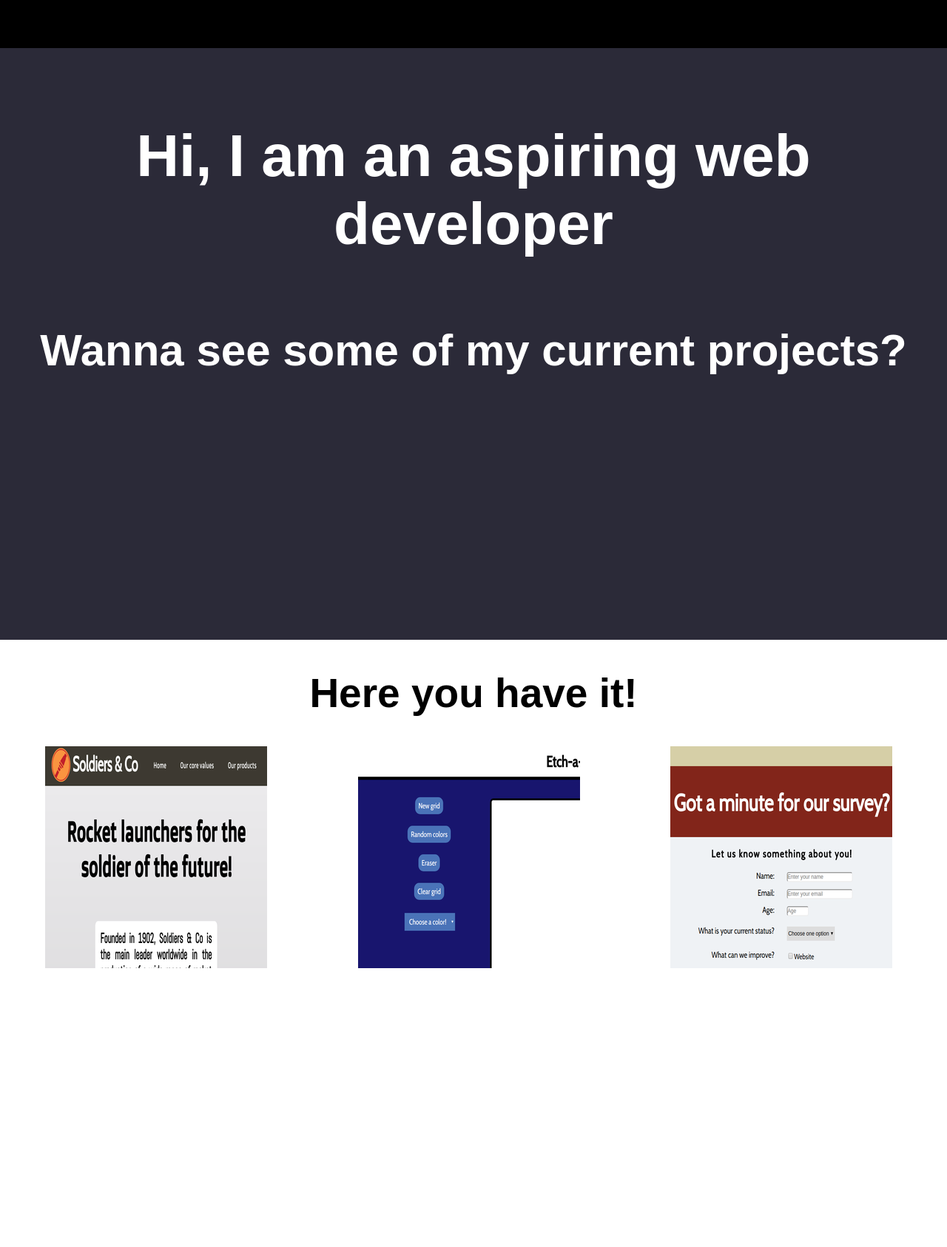
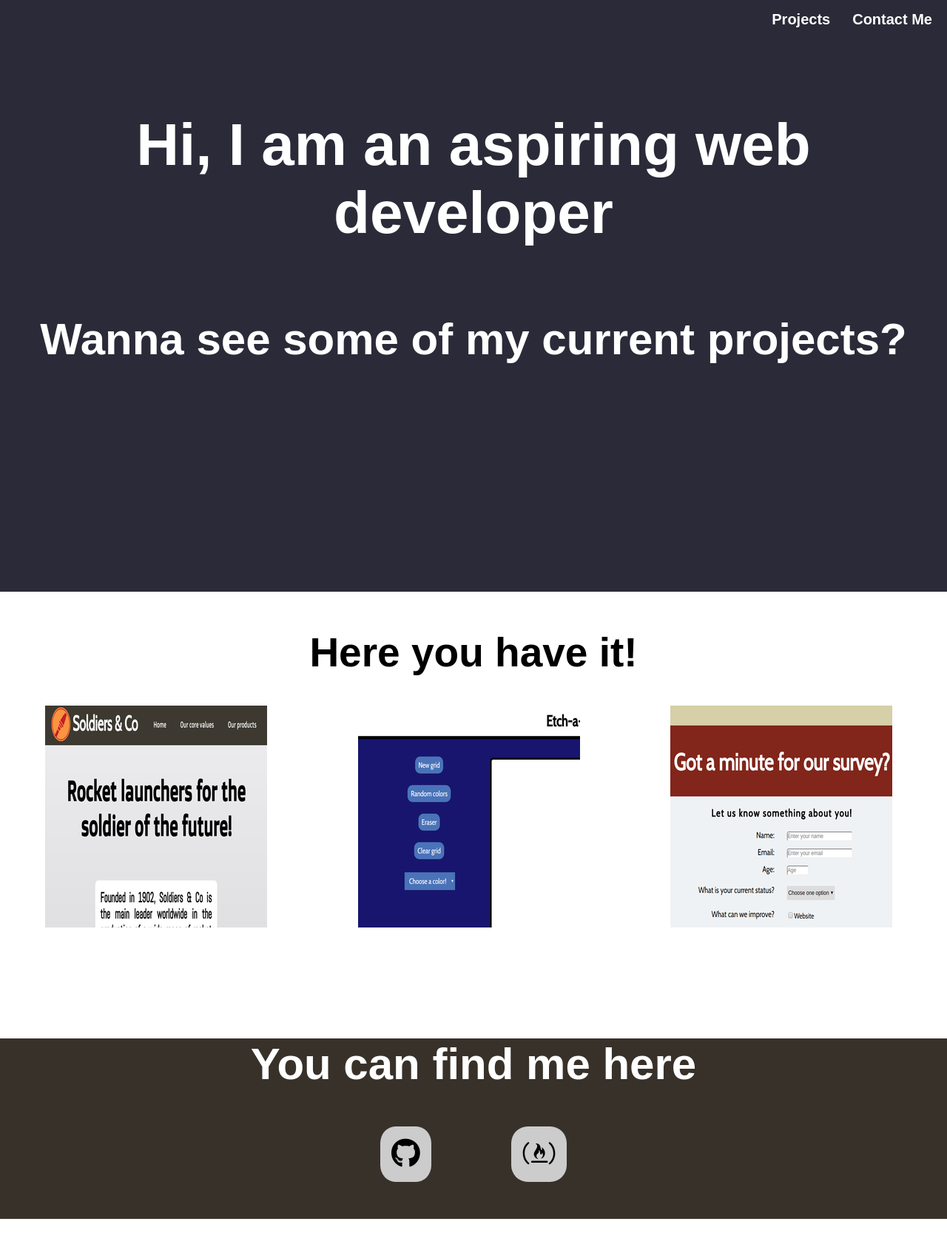
Before and after one commit to jurektomasello/portfolio, a plain HTML site: page index.html in a window 1280 px wide. Shown: the whole page at 74% size. Drawn offline with Linux system fonts and the light colour scheme; a web font is replaced by a local one.

Commit message:
Add contact section with 2 buttons; add links in navbar to project and contact section

```diff
--- a/index.html
+++ b/index.html
@@ -5,15 +5,23 @@
 	<title>Portfolio</title>
 	<link rel="stylesheet" href="style.css">
 	<link href="https://fonts.googleapis.com/css?family=Hind+Vadodara" rel="stylesheet">
+	<link rel="stylesheet" href="https://use.fontawesome.com/releases/v5.1.1/css/all.css" integrity="sha384-O8whS3fhG2OnA5Kas0Y9l3cfpmYjapjI0E4theH4iuMD+pLhbf6JI0jIMfYcK3yZ" crossorigin="anonymous">
 </head>
 <body>
 	<nav id="navbar">
-
+		<a href="#contact" class="navbar-links">
+			<p>Contact Me</p>
+		</a>
+		<a href="#projects" class="navbar-links">
+			<p>Projects</p>
+		</a>
 	</nav>
 
 	<section id="welcome-section">
 		<h1>Hi, I am an aspiring web developer</h1>
-		<h2>Wanna see some of my current projects?</h2>
+		<a href="#projects">
+			<h2>Wanna see some of my current projects?</h2>
+		</a>
 	</section>
 
 	<section id="projects">
@@ -38,5 +46,16 @@
 		</div>
 	</section>
 
+	<div id="contact">
+		<h1>You can find me here</h1>
+
+		<a href="https://github.com/jurektomasello" target="_blank">
+			<button class="contact-btn"><i class="fab fa-github"></i></button>
+		</a>
+		<a href="https://www.freecodecamp.org/parashut" target="_blank">
+			<button class="contact-btn"><i class="fab fa-free-code-camp"></i></button>
+		</a>
+	</div>
+
 </body>
 </html>
--- a/style.css
+++ b/style.css
@@ -1,6 +1,7 @@
 * {
 	margin: 0;
 	padding: 0;
+	border: 0;
 	box-sizing: border-box;
 }
 
@@ -8,9 +9,27 @@ body {
 	height: 2000px;
 }
 
+a {
+	text-decoration: none;
+}
+
 #navbar {
+	position: fixed;
+	width: 100%;
 	height: 65px;
-	background-color: black;
+	background-color: #2b2a38;
+}
+
+.navbar-links {
+	display: inline-block;
+	float: right;
+	padding-top: 15px;
+	padding-left: 10px;
+	padding-right: 20px;
+	font-family: "Hind Vadodara", sans-serif;
+	font-size: 20px;
+	font-weight: bold;
+	color: white;
 }
 
 #welcome-section {
@@ -22,7 +41,7 @@ body {
 }
 
 #welcome-section h1 {
-	padding-top: 100px;
+	padding-top: 150px;
 	font-size: 80px;
 	font-family: "Hind Vadodara", sans-serif;
 }
@@ -30,14 +49,19 @@ body {
 #welcome-section h2 {
 	font-size: 60px;
 	font-family: "Hind Vadodara", sans-serif;
+	color: white;
 	padding-top: 90px;
 }
 
+#welcome-section h2:hover {
+	color: #ff3e03;
+	transition: color 0.3s;
+}
+
 #projects h1 {
-	padding-top: 40px;
+	padding-top: 50px;
 	font-family: "Hind Vadodara", sans-serif;
 	font-size: 55px;
-	text-align-last;
 	text-align: center;
 }
 
@@ -62,3 +86,28 @@ body {
 img {
 	width: 100%;
 }
+
+#contact {
+	margin-top: 150px;
+	text-align: center;
+	color: white;
+	background-color: #38312a;
+	font-family: "Hind Vadodara", sans-serif;
+	font-size: 30px;
+}
+
+.contact-btn {
+	margin: 50px;
+	padding: 15px;
+	font-family: "Hind Vadodara", sans-serif;
+	font-size: 40px;
+	background-color: #cccccc;
+	border: none;
+	border-radius: 30%;
+	cursor: pointer;
+}
+
+.contact-btn:hover {
+	background-color: white;
+	transition: background-color 0.4s;
+}
```
